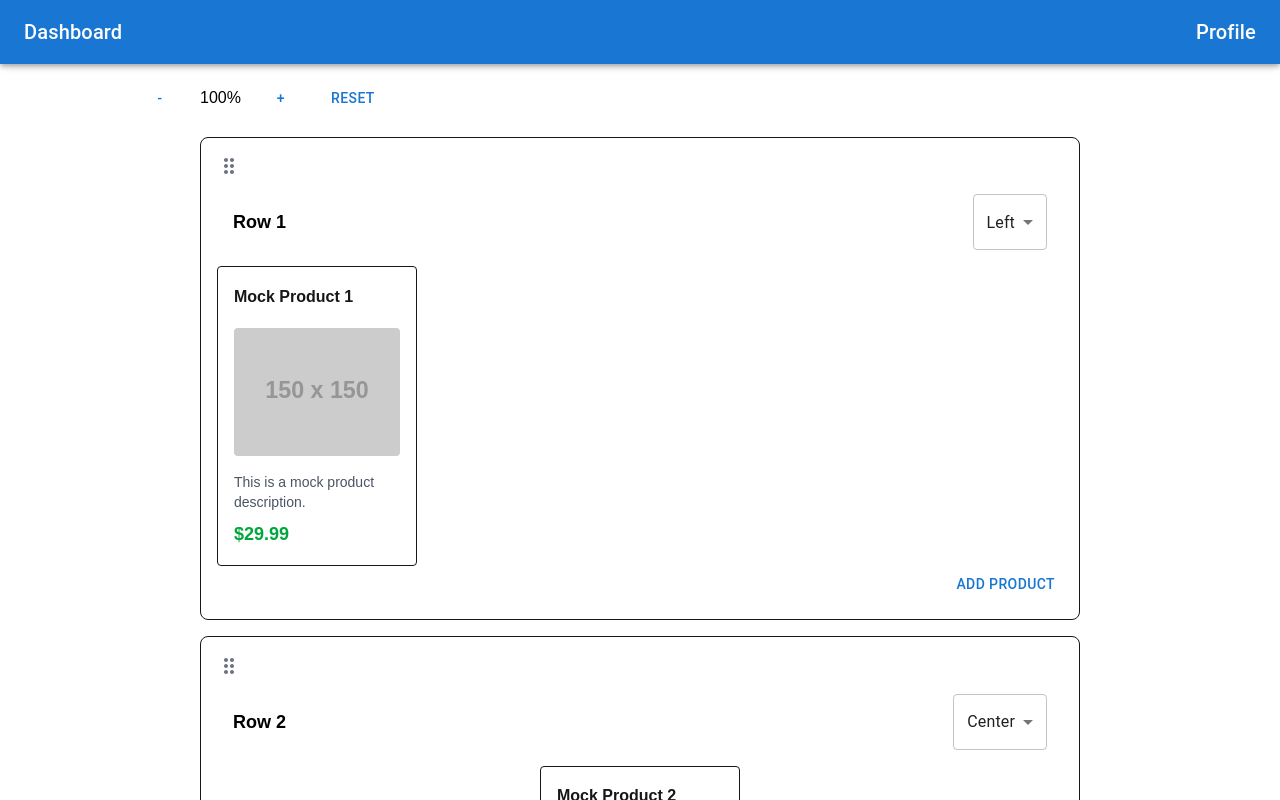
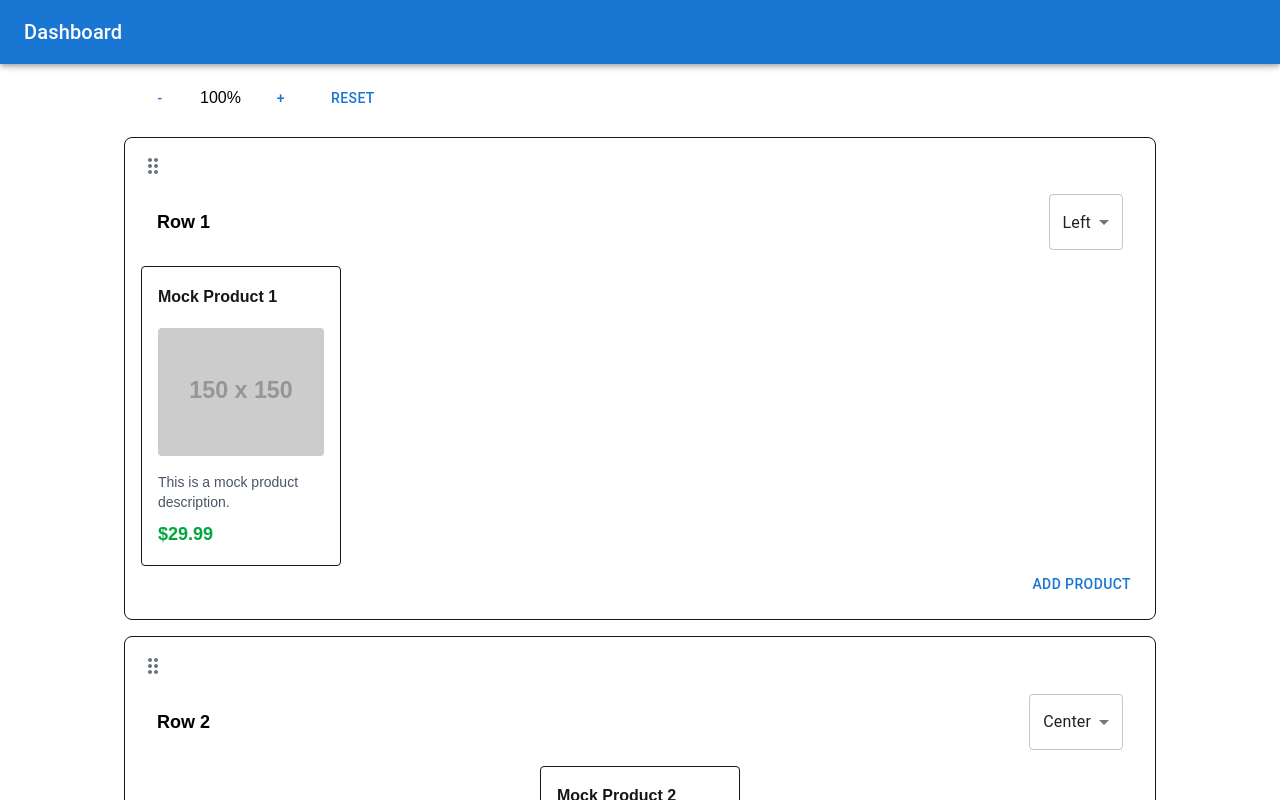
Before and after one commit to juanroyofullstack/product-and-category-management-dashboard, a Next.js app: page / in a window 1280 px wide. Shown: the top 800 px of the page. Built offline with nearby package versions, Linux system fonts and the light colour scheme; some icons are missing; what @mui/material-nextjs would draw is missing.

Commit message:
add: refactor

```diff
--- a/src/app/components/Header.tsx
+++ b/src/app/components/Header.tsx
@@ -11,11 +11,6 @@
                         Dashboard
                     </Typography>
                 </Link>
-                <Link href="/profile">
-                    <Typography variant="h6" className="text-white">
-                        Profile
-                    </Typography>
-                </Link>
             </Toolbar>
         </AppBar>
     );
--- a/src/app/containers/RowContainer.tsx
+++ b/src/app/containers/RowContainer.tsx
@@ -22,7 +22,7 @@
     return (
         <div className="RowContainer flex flex-col pt-20 pb-10 w-full">
             <ZoomInZoomOut zoomIn={zoomIn} zoomOut={zoomOut} resetZoom={resetZoom} scale={scale} />
-            <div className="RowContainer flex flex-col items-center justify-center w-full h-full  px-6 gap-4"
+            <div className="flex flex-col items-center justify-center w-full h-full px-6 gap-4"
                 style={{
                     transform: `scale(${scale})`,
                     transformOrigin: 'center',
--- a/src/app/lib/features/dataFetchSlice.ts
+++ b/src/app/lib/features/dataFetchSlice.ts
@@ -19,18 +19,18 @@
 
 export const fetchData = createAsyncThunk<any>(
     'dataFetch/fetchData',
-    async (_, thunkAPI) => {
+    async (_, { dispatch }) => {
         try {
             const response = await getDashboardData();
             if (response.status !== 'success') throw new Error('Network response was not ok');
             const data = await response.data;
 
-            thunkAPI.dispatch(addProductsOnFetch(data.products));
-            thunkAPI.dispatch(addRowsOnFetch(data.rows));
+            dispatch(addProductsOnFetch(data.products));
+            dispatch(addRowsOnFetch(data.rows));
 
             return data;
         } catch (error: any) {
-            return thunkAPI.rejectWithValue(error.message);
+            return error.message;
         }
     },
 );
```
